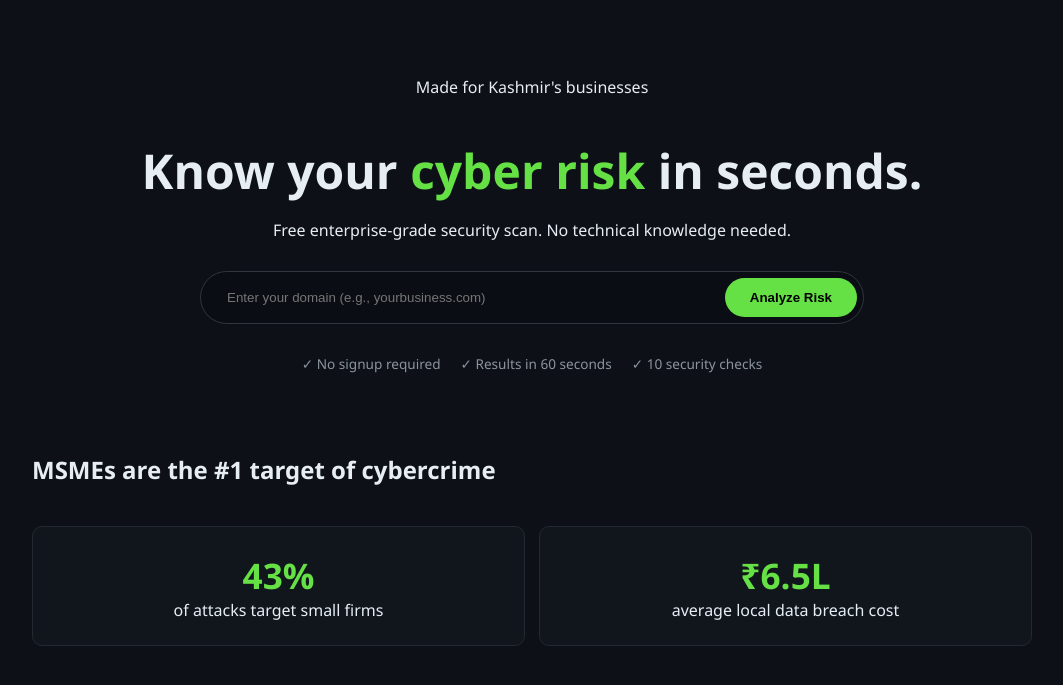
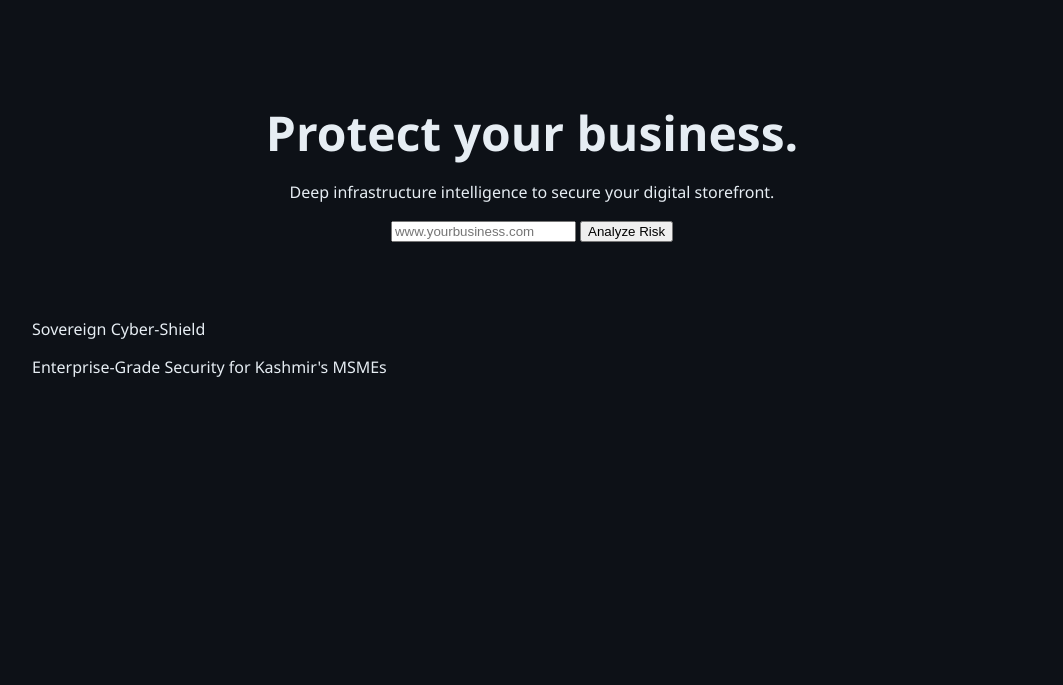
Before and after one commit to Mirkifayat/sovereign-cyber-shield, a Flask app: page / in a window 1280 px wide. Shown: the part 57-742 px from the top of the page, without its empty margins (108-1171 px from the left). Run offline with Flask 3, Linux system fonts and the light colour scheme.

Commit message:
Update index.html

```diff
--- a/templates/index.html
+++ b/templates/index.html
@@ -3,7 +3,7 @@
 <head>
     <meta charset="UTF-8">
     <meta name="viewport" content="width=device-width, initial-scale=1.0">
-    <title>Sovereign Cyber-Shield | Kashmir</title>
+    <title>Sovereign Cyber-Shield | Future-Proofing Kashmir</title>
     <script src="https://cdn.jsdelivr.net/npm/chart.js"></script>
     <link rel="stylesheet" href="{{ url_for('static', filename='style.css') }}">
 </head>
@@ -18,28 +18,20 @@
 
     <section class="hero">
         <div class="lp-container">
-            <p class="lp-label">Made for Kashmir's businesses</p>
-            <h1 class="hero-title">Know your <span style="color: var(--terminal-green);">cyber risk</span> in seconds.</h1>
-            <p class="hero-sub">Free enterprise-grade security scan. No technical knowledge needed.</p>
+            <h1 class="hero-title">Protect your business.</h1>
+            <p class="hero-sub">Deep infrastructure intelligence to secure your digital storefront.</p>
 
-            <div class="search-box-pill">
-                <input type="text" id="target" placeholder="Enter your domain (e.g., yourbusiness.com)" autocomplete="off">
+            <div class="search-box-container">
+                <input type="text" id="target" placeholder="www.yourbusiness.com" autocomplete="off">
                 <button id="scan-btn" onclick="startScan()">Analyze Risk</button>
-            </div>
-
-            <div class="trust-marks">
-                <span>✓ No signup required</span>
-                <span>✓ Results in 60 seconds</span>
-                <span>✓ 10 security checks</span>
             </div>
 
             <div id="loader" class="hidden loader-container">
                 <div class="spinner"></div>
-                <p id="loader-text">Initializing scanning engine...</p>
+                <p id="loader-text">Initializing Deep Scan Engine...</p>
             </div>
 
             <div id="result-container" class="hidden dashboard">
-
                 <div class="card score-card">
                     <h2>CYBER-RESILIENCE SCORE</h2>
                     <div class="chart-container">
@@ -51,28 +43,28 @@
 
                 <div class="modules">
                     <div class="card module-card">
-                        <h3>🌐 Web-Surface Exposures</h3>
-                        <ul id="web-output" class="feature-list"></ul>
+                        <h3>🦠 Deep File Exploits</h3>
+                        <ul id="exploit-output" class="feature-list"></ul>
                     </div>
                     <div class="card module-card">
-                        <h3>🛡️ Brand Impersonation</h3>
-                        <ul id="brand-output" class="feature-list"></ul>
+                        <h3>📡 Infra Intelligence</h3>
+                        <ul id="infra-output" class="feature-list"></ul>
                     </div>
                 </div>
 
-                <div class="card geo-container">
+                <div class="modules">
+                    <div class="card module-card"><h3>🌐 Web-Surface Exposures</h3><ul id="web-output" class="feature-list"></ul></div>
+                    <div class="card module-card"><h3>🛡️ Brand Impersonation</h3><ul id="brand-output" class="feature-list"></ul></div>
+                </div>
+
+                <div class="card geo-card" id="geo-card-container">
                     <h3>📍 Server Geo-Intelligence</h3>
                     <div class="geo-grid" id="geo-grid"></div>
                 </div>
 
-                <div class="card roadmap-container hidden" id="roadmap-card">
+                <div class="card roadmap-card" id="roadmap-card-container">
                     <h3>🛠️ Vulnerability Action Plan</h3>
                     <ul id="roadmap-list" class="roadmap-list"></ul>
-                </div>
-
-                <div class="modules">
-                    <div class="card module-card"><h3>🔒 SSL / TLS</h3><ul id="ssl-output" class="feature-list"></ul></div>
-                    <div class="card module-card"><h3>📧 DNS Security</h3><ul id="dns-output" class="feature-list"></ul></div>
                 </div>
 
                 <div class="card terminal-card">
@@ -83,15 +75,12 @@
         </div>
     </section>
 
-    <section class="lp-section bg-alt">
+    <footer class="site-footer">
         <div class="lp-container">
-            <h2 class="lp-heading">MSMEs are the #1 target of cybercrime</h2>
-            <div class="stat-grid">
-                <div class="stat-card"><div class="stat-num">43%</div><div class="stat-label">of attacks target small firms</div></div>
-                <div class="stat-card"><div class="stat-num">₹6.5L</div><div class="stat-label">average local data breach cost</div></div>
-            </div>
+            <p class="footer-brand">Sovereign <span>Cyber-Shield</span></p>
+            <p class="footer-tagline">Enterprise-Grade Security for Kashmir's MSMEs</p>
         </div>
-    </section>
+    </footer>
 
     <script src="{{ url_for('static', filename='script.js') }}"></script>
 </body>
```
